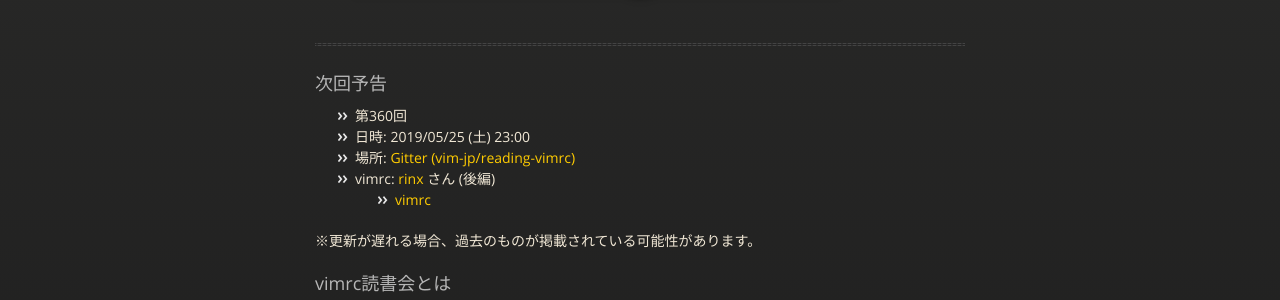
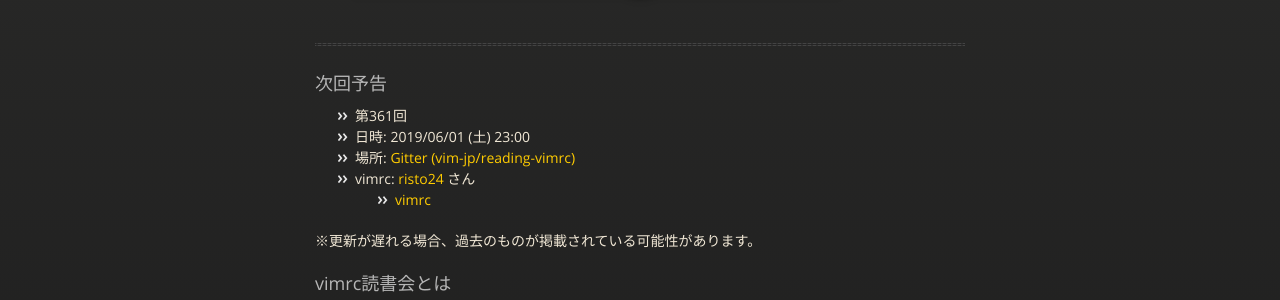
Before and after one commit to vim-jp/reading-vimrc, a Jekyll site: the page built from index.md, in a window 1280 px wide and 900 px high. Shown: the part 211-511 px from the top of the window. Built offline with Jekyll 4.4.1, drawn with Linux system fonts in a browser that asks for light colours; nearby versions of some CDN libraries.

Commit message:
Update the next information: #361 risto24

```diff
--- a/_data/next.yml
+++ b/_data/next.yml
@@ -1,12 +1,11 @@
-- id: 360
-  date: '2019-05-25 23:00'
+- id: 361
+  date: '2019-06-01 23:00'
   author:
-    name: rinx
-    url: 'https://github.com/rinx'
+    name: risto24
+    url: 'https://github.com/risto24'
   vimrcs:
-    - url: >-
-        https://github.com/rinx/dotfiles/blob/06ce02e687527feafbc9175121380895ad71961b/vimrc
+    - url: 'https://github.com/risto24/vim-setting/blob/master/vimrc'
       name: vimrc
-      hash: 06ce02e687527feafbc9175121380895ad71961b
-  part: 後編
+      hash: null
+  part: null
   other: null
```
